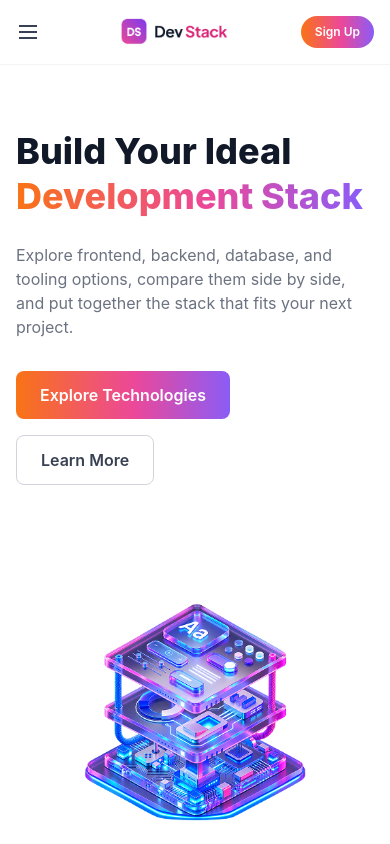
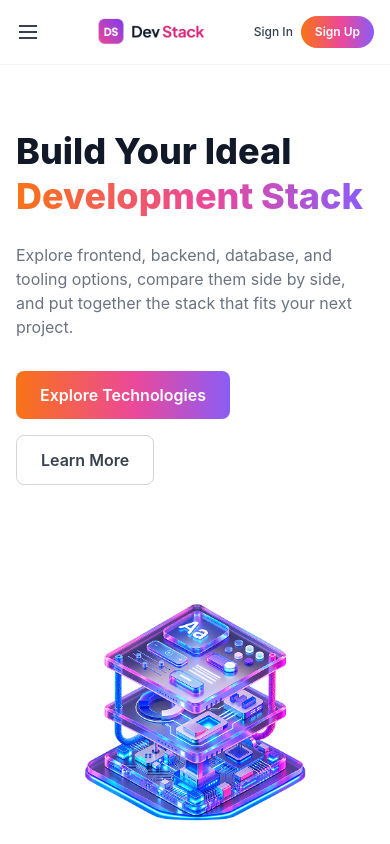
Before and after one commit to SamaunRezvi/assignment_five, a React (Vite) app: page / in a window 390 px wide. Shown: the top 844 px of the page. Built offline with nearby package versions, Linux system fonts and the light colour scheme.

Commit message:
show sign in button in mobile navbar next to hamburger menu

```diff
--- a/src/components/Navbar.jsx
+++ b/src/components/Navbar.jsx
@@ -46,7 +46,7 @@ export default function Navbar() {
 
           {/* right side auth buttons */}
           <div className="flex items-center gap-2 sm:gap-3">
-            <button className="hidden sm:inline-block text-sm font-medium text-gray-700 hover:text-gray-900">
+            <button className="text-xs sm:text-sm font-medium text-gray-700 hover:text-gray-900 whitespace-nowrap">
               Sign In
             </button>
             <button className="bg-brand-gradient text-white text-xs sm:text-sm font-semibold px-3.5 sm:px-5 py-2 rounded-full hover:opacity-90 transition-opacity whitespace-nowrap">
@@ -73,15 +73,6 @@ export default function Navbar() {
                 </li>
               ))}
             </ul>
-
-            <div className="mt-4 flex flex-col items-center gap-3 border-t border-gray-100 pt-4">
-              <button className="text-sm font-medium text-gray-700 hover:text-gray-900">
-                Sign In
-              </button>
-              <button className="bg-brand-gradient text-white text-sm font-semibold px-6 py-2 rounded-full hover:opacity-90 transition-opacity">
-                Sign Up
-              </button>
-            </div>
           </div>
         )}
       </nav>
```
